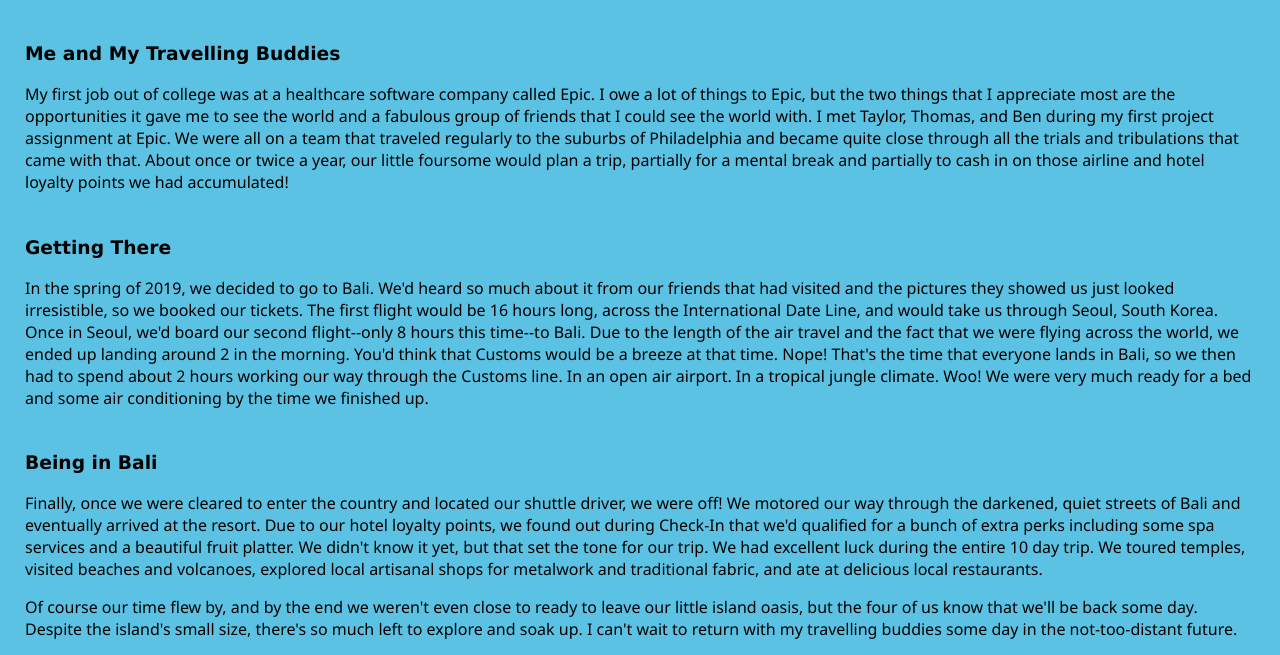
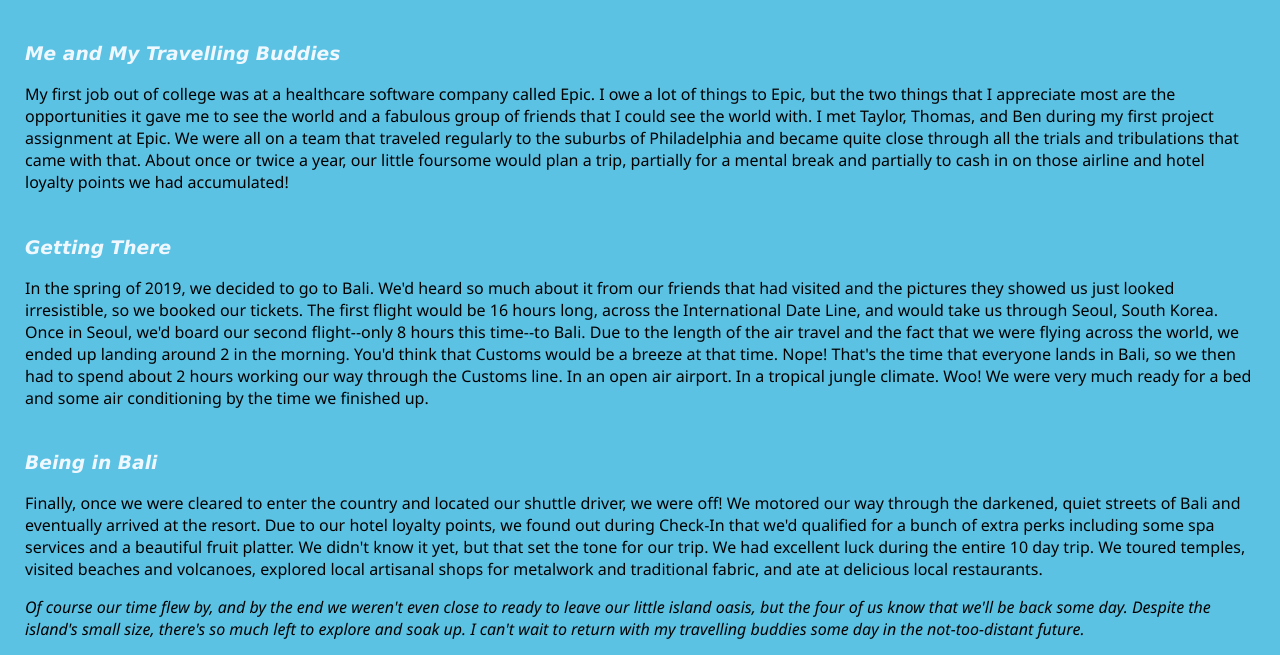
Before and after one commit to swormald94/html-me-something, a plain HTML site: page index.html in a window 1280 px wide. Shown: the part 66-721 px from the top of the page. Drawn offline with Linux system fonts and the light colour scheme.

Commit message:
updated to add more CSS selectors

```diff
--- a/index.html
+++ b/index.html
@@ -9,13 +9,13 @@
        <header><h1>Steph's Trip to Bali</h1></header>
        <main>
            <article>
-               <h3>Me and My Travelling Buddies</h3>
+               <h3 id="italics-header">Me and My Travelling Buddies</h3>
                <p>My first job out of college was at a healthcare software company called Epic.  I owe a lot of things to Epic, but the two things that I appreciate most are the opportunities it gave me to see the world and a fabulous group of friends that I could see the world with.  I met Taylor, Thomas, and Ben during my first project assignment at Epic.  We were all on a team that traveled regularly to the suburbs of Philadelphia and became quite close through all the trials and tribulations that came with that.  About once or twice a year, our little foursome would plan a trip, partially for a mental break and partially to cash in on those airline and hotel loyalty points we had accumulated!  </p>
-               <h3>Getting There</h3>
+               <h3 id="italics-header">Getting There</h3>
                <p>In the spring of 2019, we decided to go to Bali.  We'd heard so much about it from our friends that had visited and the pictures they showed us just looked irresistible, so we booked our tickets.  The first flight would be 16 hours long, across the International Date Line, and would take us through Seoul, South Korea.  Once in Seoul, we'd board our second flight--only 8 hours this time--to Bali.  Due to the length of the air travel and the fact that we were flying across the world, we ended up landing around 2 in the morning.  You'd think that Customs would be a breeze at that time.  Nope!  That's the time that everyone lands in Bali, so we then had to spend about 2 hours working our way through the Customs line.  In an open air airport.  In a tropical jungle climate.  Woo!  We were very much ready for a bed and some air conditioning by the time we finished up.</p>
-               <h3>Being in Bali</h3>
+               <h3 id="italics-header">Being in Bali</h3>
                <p>Finally, once we were cleared to enter the country and located our shuttle driver, we were off!  We motored our way through the darkened, quiet streets of Bali and eventually arrived at the resort.  Due to our hotel loyalty points, we found out during Check-In that we'd qualified for a bunch of extra perks including some spa services and a beautiful fruit platter.  We didn't know it yet, but that set the tone for our trip.  We had excellent luck during the entire 10 day trip.  We toured temples, visited beaches and volcanoes, explored local artisanal shops for metalwork and traditional fabric, and ate at delicious local restaurants.</p>
-               <p>Of course our time flew by, and by the end we weren't even close to ready to leave our little island oasis, but the four of us know that we'll be back some day.  Despite the island's small size, there's so much left to explore and soak up.  I can't wait to return with my travelling buddies some day in the not-too-distant future.</p>
+               <p class="italics-paragraph">Of course our time flew by, and by the end we weren't even close to ready to leave our little island oasis, but the four of us know that we'll be back some day.  Despite the island's small size, there's so much left to explore and soak up.  I can't wait to return with my travelling buddies some day in the not-too-distant future.</p>
                <img src="images/Bali.jpg" alt="Truly the level of relaxation and peace one has while in Bali.">
             </article>
         </main>
--- a/styles.css
+++ b/styles.css
@@ -13,3 +13,10 @@ h3 {
 p {
     font-family:'Segoe UI', Tahoma, Geneva, Verdana, sans-serif
 }
+.italics-paragraph {
+    font-style: italic;
+}
+#italics-header{
+    font-style: italic;
+    color:aliceblue;
+}
```
